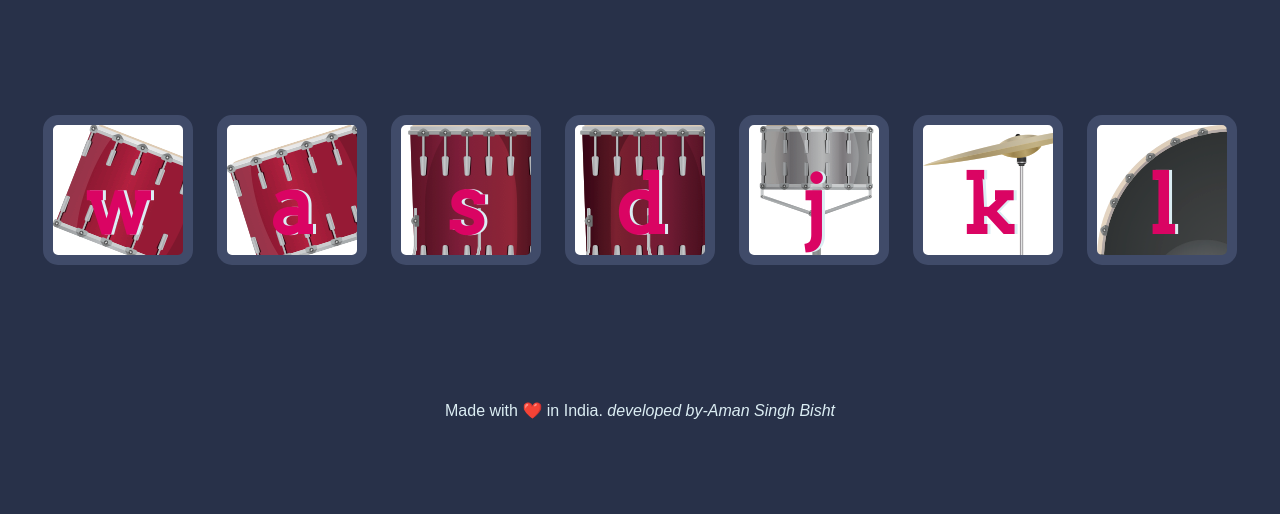
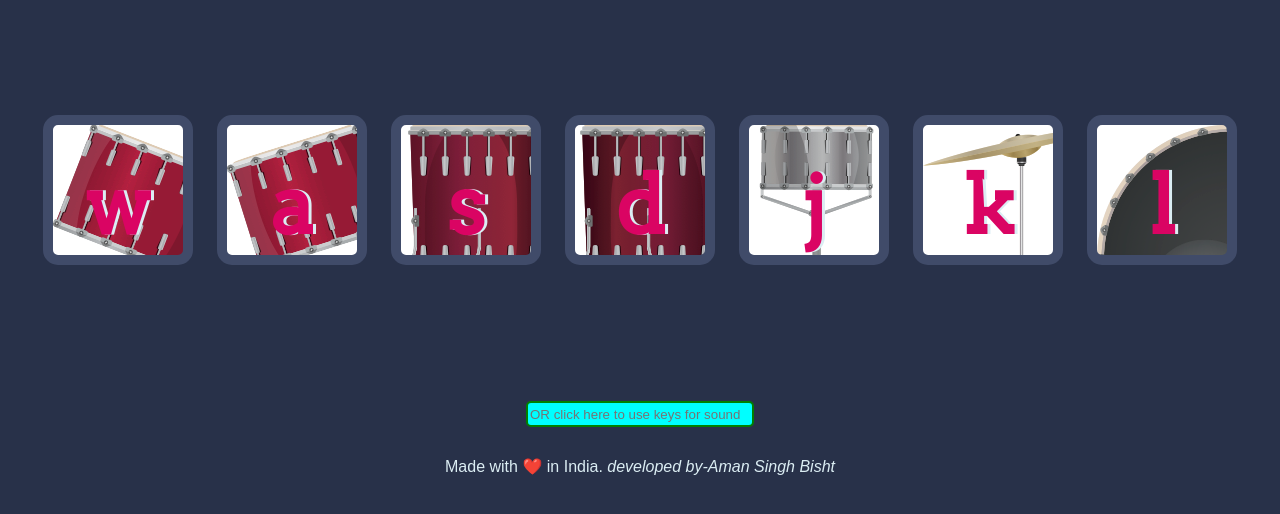
Before and after one commit to amansinghbisht44/drumKit, a plain HTML site: page index.html in a window 1280 px wide. Shown: the part 174-688 px from the top of the page. Drawn offline with Linux system fonts and the light colour scheme.

Commit message:
updated file

```diff
--- a/index.html
+++ b/index.html
@@ -22,7 +22,7 @@
   </div>
 
 
-
+<input class="inp" type="text" name="" value="" placeholder="OR click here to use keys for sound">
   <script src="index.js" charset="utf-8"></script>
 </body>
 <footer>
```
